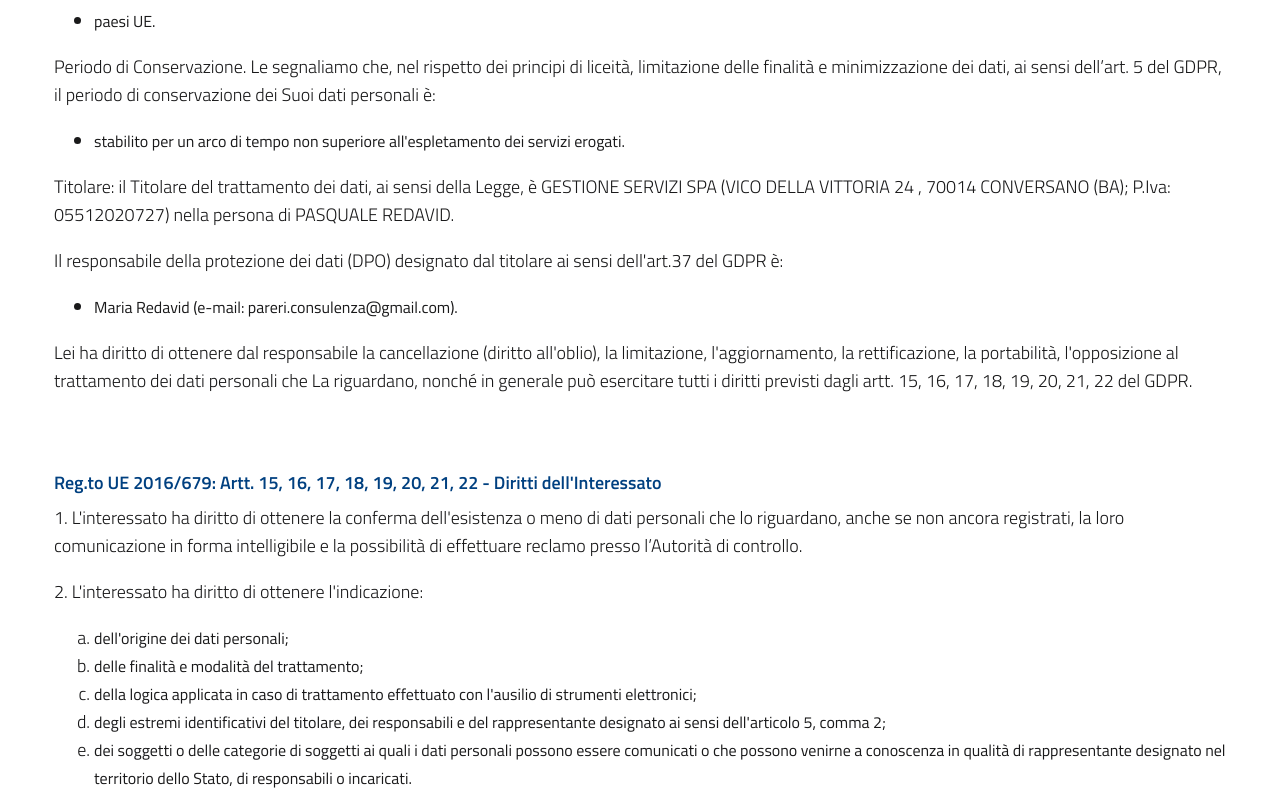
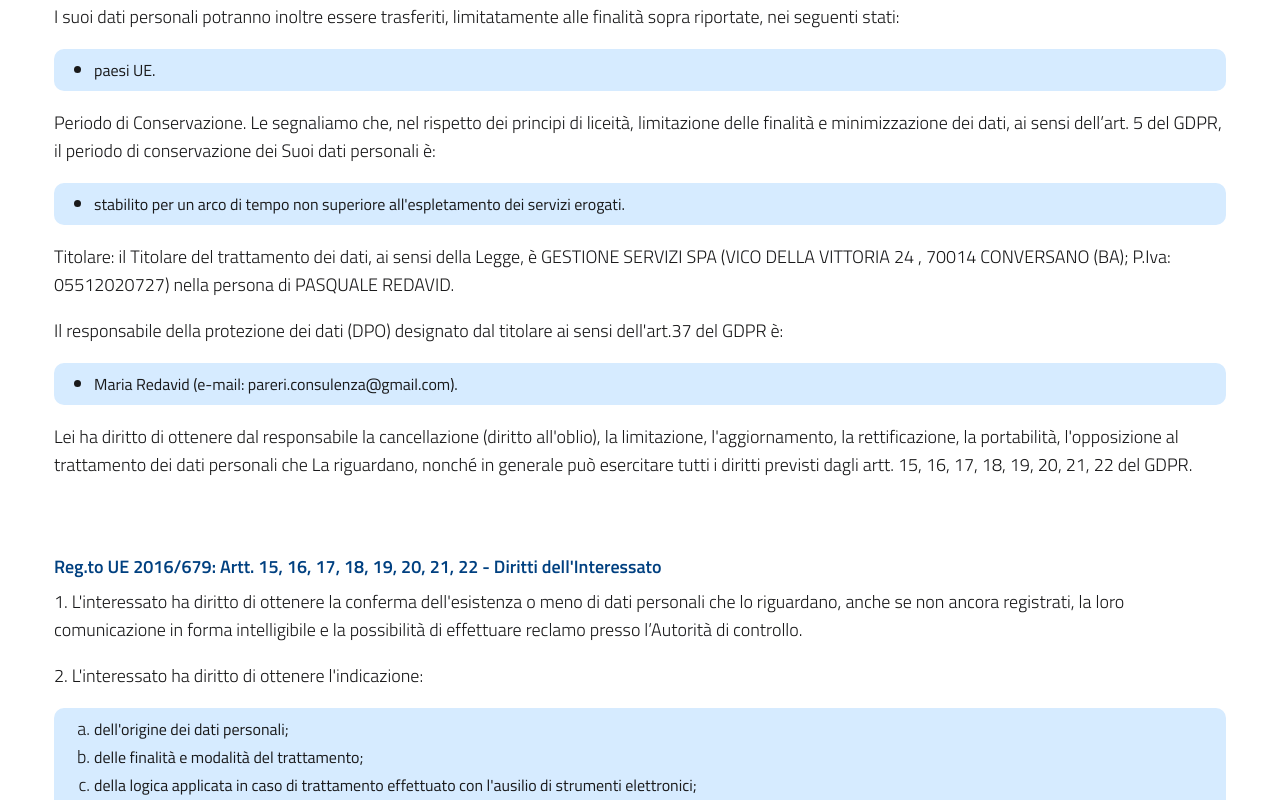
Before and after one commit to nicodidonna/LandingTariInChiaro, a plain HTML site: page privacy.html in a window 1280 px wide. Shown: the part 980-1780 px from the top of the page. Drawn offline with Linux system fonts and the light colour scheme.

Commit message:
Aggiunto css per privacy e cookies policy

```diff
--- a/policyStyle.css
+++ b/policyStyle.css
@@ -0,0 +1,17 @@
+ul {
+  background-color: #d6ebff;
+  padding-top: 7px;
+  padding-bottom: 7px;
+  border-radius: 10px;
+}
+
+ol {
+  background-color: #d6ebff;
+  padding-top: 7px;
+  padding-bottom: 7px;
+  border-radius: 10px;
+}
+
+a:hover{
+    border-radius: 10px;
+}
--- a/privacy.html
+++ b/privacy.html
@@ -1,6 +1,10 @@
 <!DOCTYPE html>
 <html lang="it">
   <head>
+    <link
+    rel="stylesheet"
+    href="/policyStyle.css"
+    />
     <link
       rel="stylesheet"
       href="/bootstrap-italia/css/bootstrap-italia.min.css"
```
Also changed, not shown: cookies.html (+4 -0 lines).
